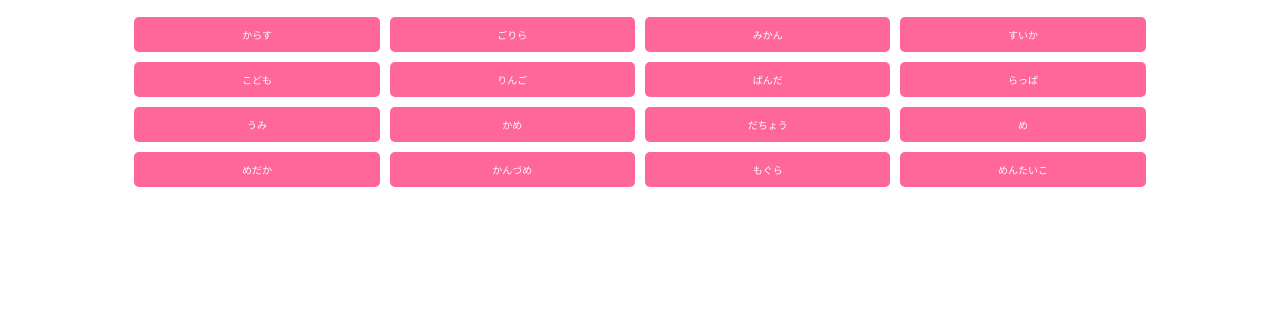
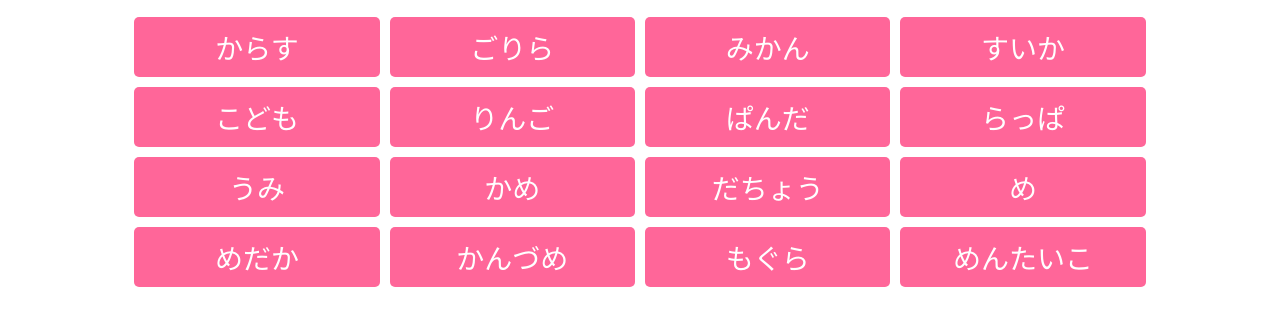
Before and after one commit to ryoyamamura/treasure-hunt-game, a plain HTML site: page index.html in a window 1280 px wide. Shown: the part 158-484 px from the top of the page. Drawn offline with Linux system fonts and the light colour scheme.

Commit message:
Update index.html

```diff
--- a/index.html
+++ b/index.html
@@ -31,7 +31,7 @@
         }
 
         .button-container button {
-            font-size: 10px; /* ボタンのフォントサイズを大きく */
+            font-size: 28px; /* ボタンのフォントサイズを大きく */
             padding: 10px 20px; /* ボタンの余白を設定 */
             background-color: #ff6699; /* ボタンの背景色をピンクに設定 */
             color: white; /* ボタンの文字色を白に設定 */
```
